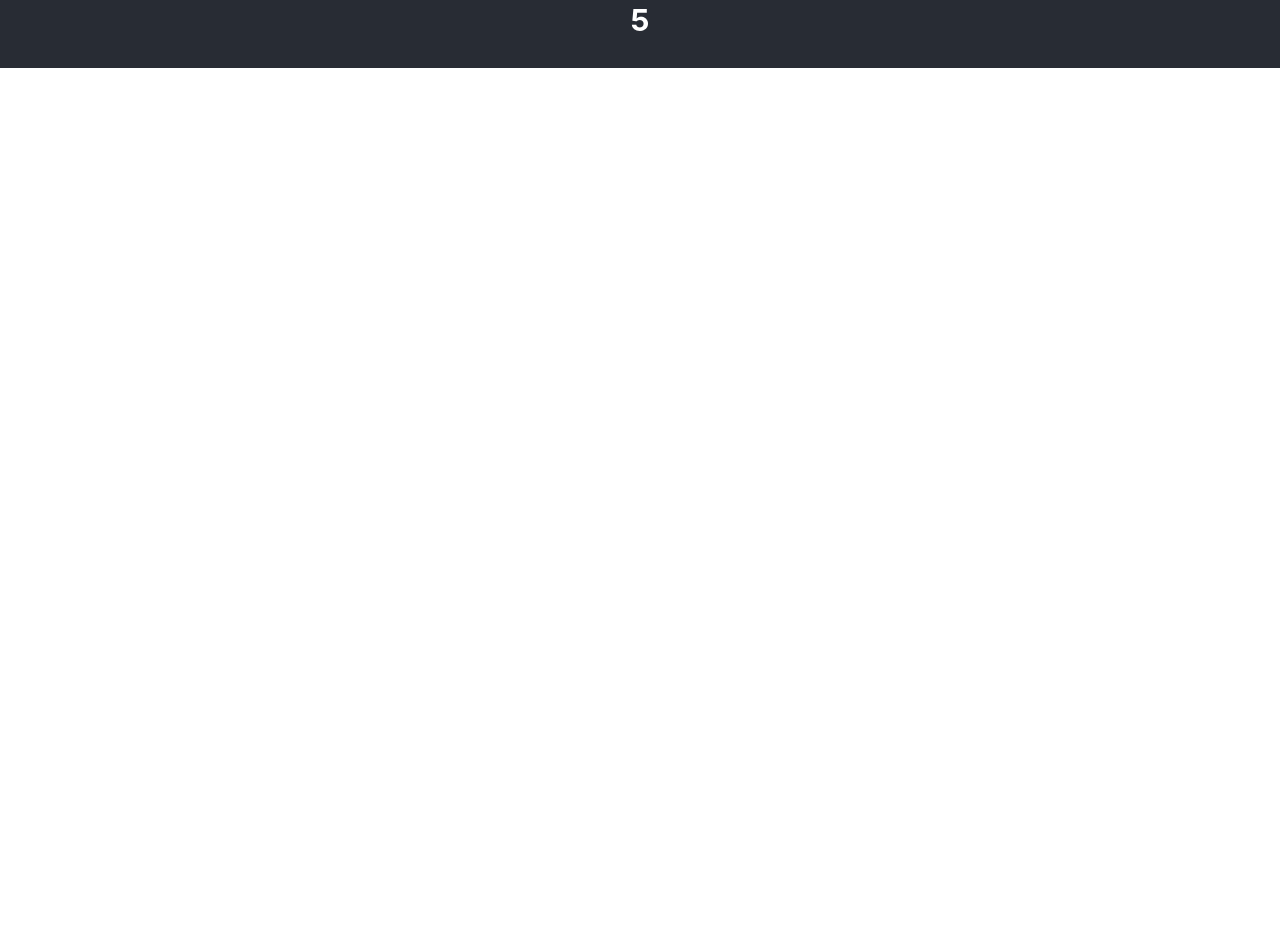
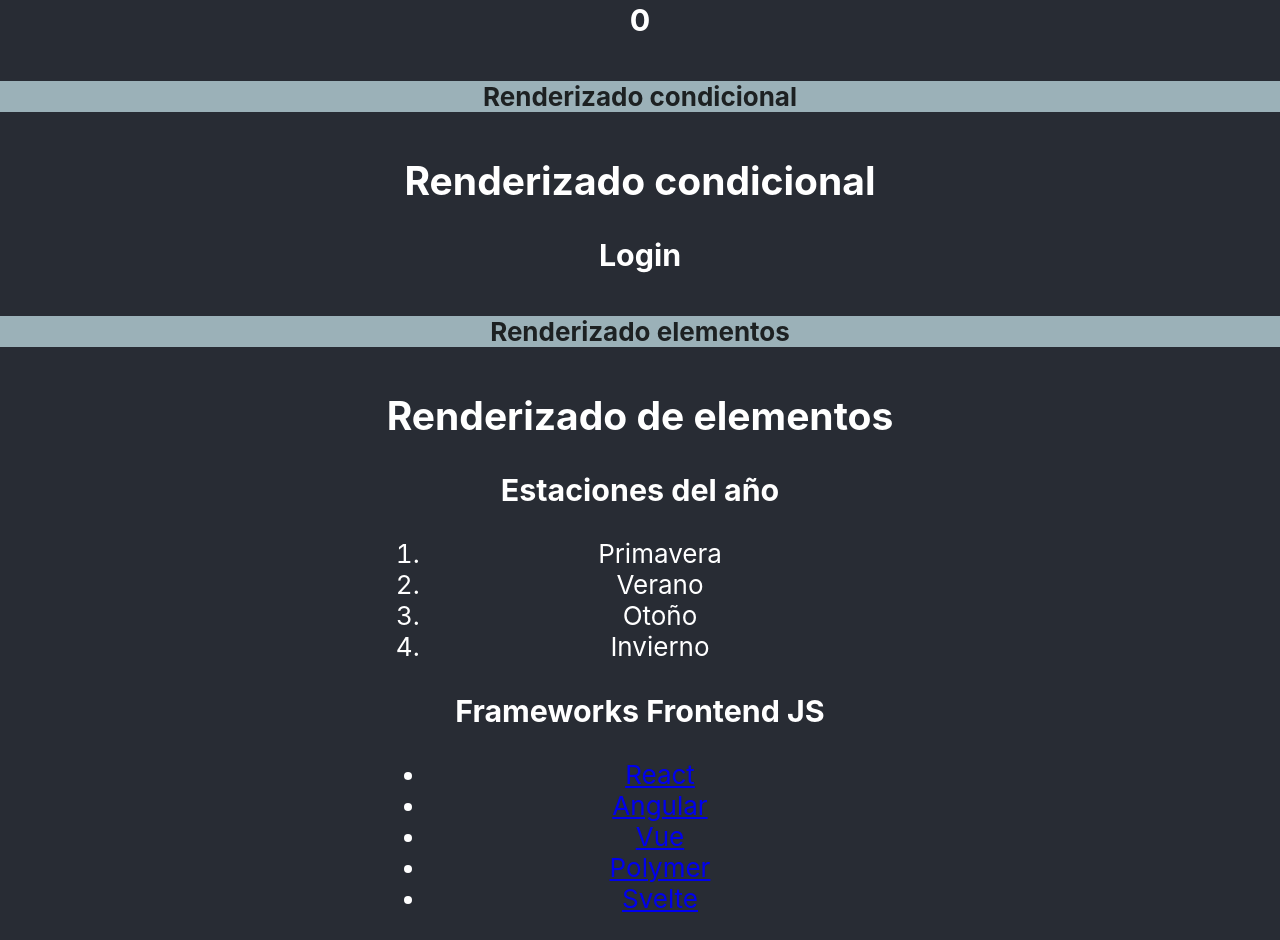
Before and after one commit to roman-bgonz/react-projects, a React (Create React App) app in the folder react-basicos/: page / in a window 1280 px wide. Shown: the part 1000-1940 px from the top of the page. Before the commit the page ends 1068 px from the top, so only its background shows below. Built offline with nearby package versions, Linux system fonts and the light colour scheme.

Commit message:
Creación de componentes para renderizado

```diff
--- a/react-basicos/src/App.js
+++ b/react-basicos/src/App.js
@@ -4,6 +4,8 @@ import "./App.css";
 import Componente from "./components/Componente";
 import Propiedades from "./components/Propiedades";
 import Estado from "./components/Estado";
+import RenderizadoCondicional from "./components/RenderizadoCondicional";
+import RenderizadoElementos from "./components/RenderizadoElementos";
 
 function App() {
   return (
@@ -11,10 +13,10 @@ function App() {
       <header className="App-header">
         <img src={logo} className="App-logo" alt="logo" />
 
-        <hr class="hr-text" data-content="Componente" />
+        <hr className="hr-text" data-content="Componente" />
         <Componente msg="Hola soy un componente desde las props" />
 
-        <hr class="hr-text" data-content="Propiedades" />
+        <hr className="hr-text" data-content="Propiedades" />
         <Propiedades
           cadena="Es una cadena de texto"
           numero={19}
@@ -28,8 +30,14 @@ function App() {
           }
         />
 
-        <hr class="hr-text" data-content="Estado" />
+        <hr className="hr-text" data-content="Estado" />
         <Estado />
+
+        <hr className="hr-text" data-content="Renderizado condicional" />
+        <RenderizadoCondicional />
+
+        <hr className="hr-text" data-content="Renderizado elementos" />
+        <RenderizadoElementos />
       </header>
     </div>
   );
--- a/react-basicos/src/components/Estado.js
+++ b/react-basicos/src/components/Estado.js
@@ -15,11 +15,11 @@ export default class Estado extends Component {
       contador: 0,
     };
 
-    setInterval(() => {
-      this.setState({
-        contador: this.state.contador + 1,
-      });
-    }, 1000);
+    // setInterval(() => {
+    //   this.setState({
+    //     contador: this.state.contador + 1,
+    //   });
+    // }, 1000);
   }
   render() {
     return (
--- /dev/null
+++ b/react-basicos/src/components/RenderizadoCondicional.js
@@ -0,0 +1,35 @@
+import React, { Component } from "react";
+
+function Login() {
+  return (
+    <div>
+      <h3>Login</h3>
+    </div>
+  );
+}
+
+function Logout() {
+  return (
+    <div>
+      <h3>Logout</h3>
+    </div>
+  );
+}
+
+export default class RenderizadoCondicional extends Component {
+  constructor(props) {
+    super(props);
+    this.state = {
+      session: true,
+    };
+  }
+
+  render() {
+    return (
+      <div>
+        <h2>Renderizado condicional</h2>
+        {this.state.session ? <Login></Login> : <Logout></Logout>}
+      </div>
+    );
+  }
+}
--- /dev/null
+++ b/react-basicos/src/components/RenderizadoElementos.js
@@ -0,0 +1,40 @@
+import React, { Component } from "react";
+import data from "../helpers/data.json";
+
+function ElementoLista(props) {
+  return (
+    <li>
+      <a href={props.el.web} target="_blank">
+        {props.el.name}
+      </a>
+    </li>
+  );
+}
+
+export default class RenderizadoElementos extends Component {
+  constructor(props) {
+    super(props);
+    this.state = {
+      seasons: ["Primavera", "Verano", "Otoño", "Invierno"],
+    };
+  }
+  render() {
+    return (
+      <div>
+        <h2>Renderizado de elementos</h2>
+        <h3>Estaciones del año</h3>
+        <ol>
+          {this.state.seasons.map((el, indice) => (
+            <li key={indice}>{el}</li>
+          ))}
+        </ol>
+        <h3>Frameworks Frontend JS</h3>
+        <ul>
+          {data.frameworks.map((el) => (
+            <ElementoLista key={el.id} el={el} />
+          ))}
+        </ul>
+      </div>
+    );
+  }
+}
--- /dev/null
+++ b/react-basicos/src/helpers/data.json
@@ -0,0 +1,29 @@
+{
+  "frameworks": [
+    {
+      "id": 1,
+      "name": "React",
+      "web": "https://es.reactjs.org"
+    },
+    {
+      "id": 2,
+      "name": "Angular",
+      "web": "https://angular.io"
+    },
+    {
+      "id": 3,
+      "name": "Vue",
+      "web": "https://vuejs.org"
+    },
+    {
+      "id": 4,
+      "name": "Polymer",
+      "web": "https://www.polymer-project.org"
+    },
+    {
+      "id": 5,
+      "name": "Svelte",
+      "web": "https://svelte.dev"
+    }
+  ]
+}
```
Also changed, not shown: react-basicos/Notas.txt.
